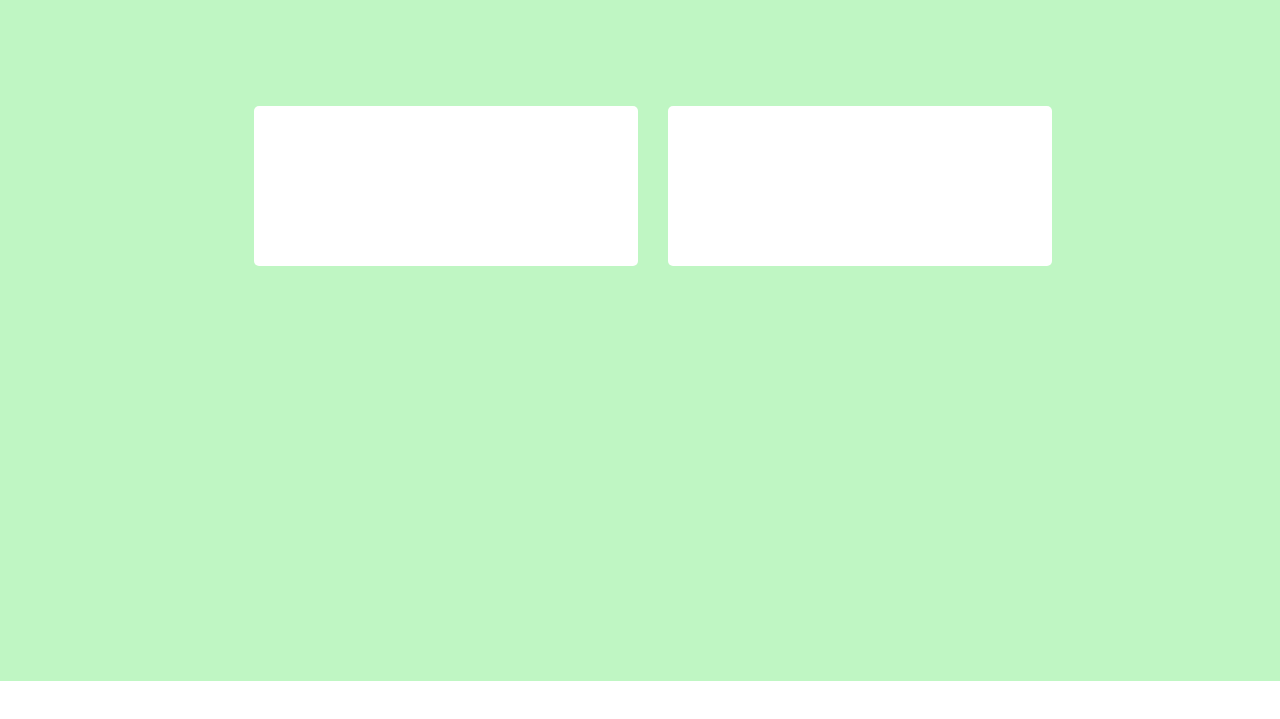
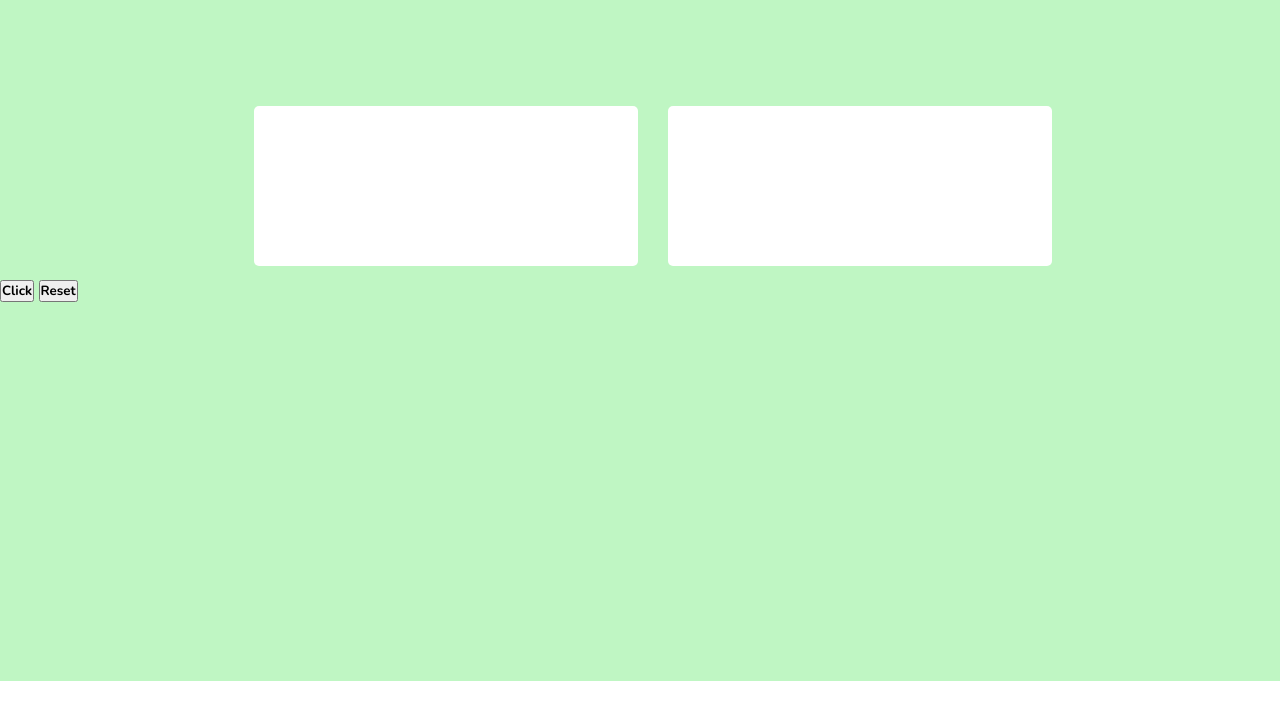
Before and after one commit to TanmayVidhate/Text-Matcher, a plain HTML site: page index.html in a window 1280 px wide. Shown: the part 59-778 px from the top of the page. Drawn offline with nearby package versions, Linux system fonts and the light colour scheme.

Commit message:
button-holder class

```diff
--- a/index.html
+++ b/index.html
@@ -13,6 +13,12 @@
             <input type="text" id="input-field1" />
             <input type="text" id="input-field2" />
         </div>
+
+        <div class="button-holder">
+            <button onclick="TextMatch()">Click</button>
+            <button onclick="Reset()">Reset</button>
+        </div>
+
     </div>
 </body>
 </html>
```
